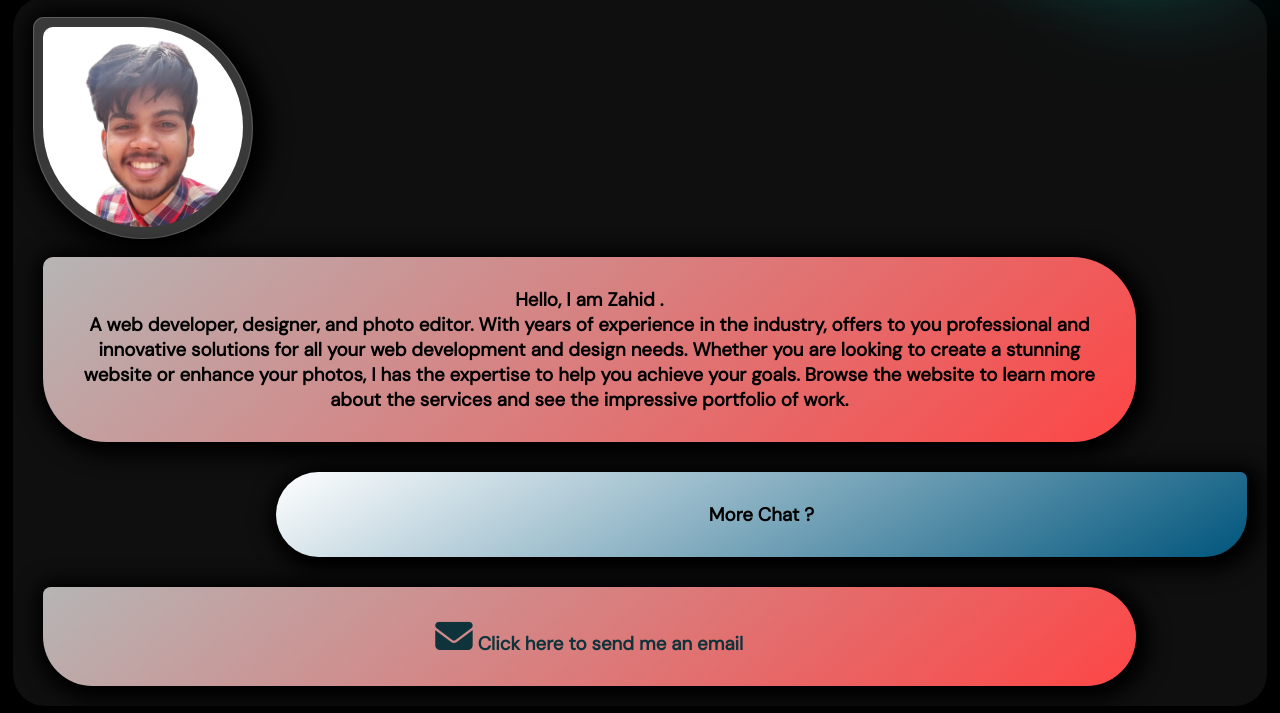
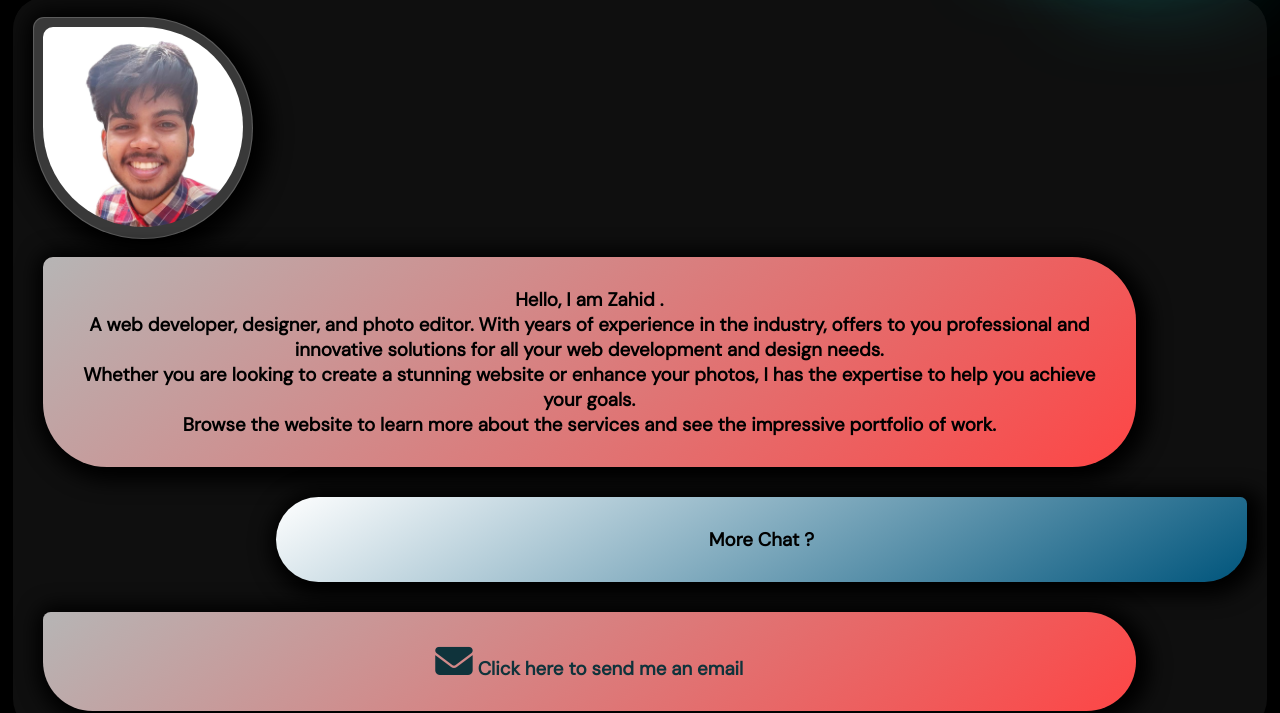
Before and after one commit to Zahid40/Zahid40.github.io, a plain HTML site: page view-pages/About.html in a window 1280 px wide. Shown: the part 115-828 px from the top of the page. Drawn offline with Linux system fonts and the light colour scheme.

Commit message:
Update About.html

```diff
--- a/view-pages/About.html
+++ b/view-pages/About.html
@@ -19,7 +19,7 @@
     <section class="self">
         <div class="pitcher"></div>
         <div class="about-self">
-            <h3>Hello, I am Zahid .<br>A web developer, designer, and photo editor. With years of experience in the industry, offers to you professional and innovative solutions for all your web development and design needs. Whether you are looking to create a stunning website or enhance your photos, I has the expertise to help you achieve your goals. Browse the website to learn more about the services and see the impressive portfolio of work.</h3>
+            <h3>Hello, I am Zahid .<br>A web developer, designer, and photo editor. With years of experience in the industry, offers to you professional and innovative solutions for all your web development and design needs.<br> Whether you are looking to create a stunning website or enhance your photos, I has the expertise to help you achieve your goals.<br> Browse the website to learn more about the services and see the impressive portfolio of work.</h3>
         </div>
         <div class="about-self2">
             <h3>More Chat ?</h3>
```
